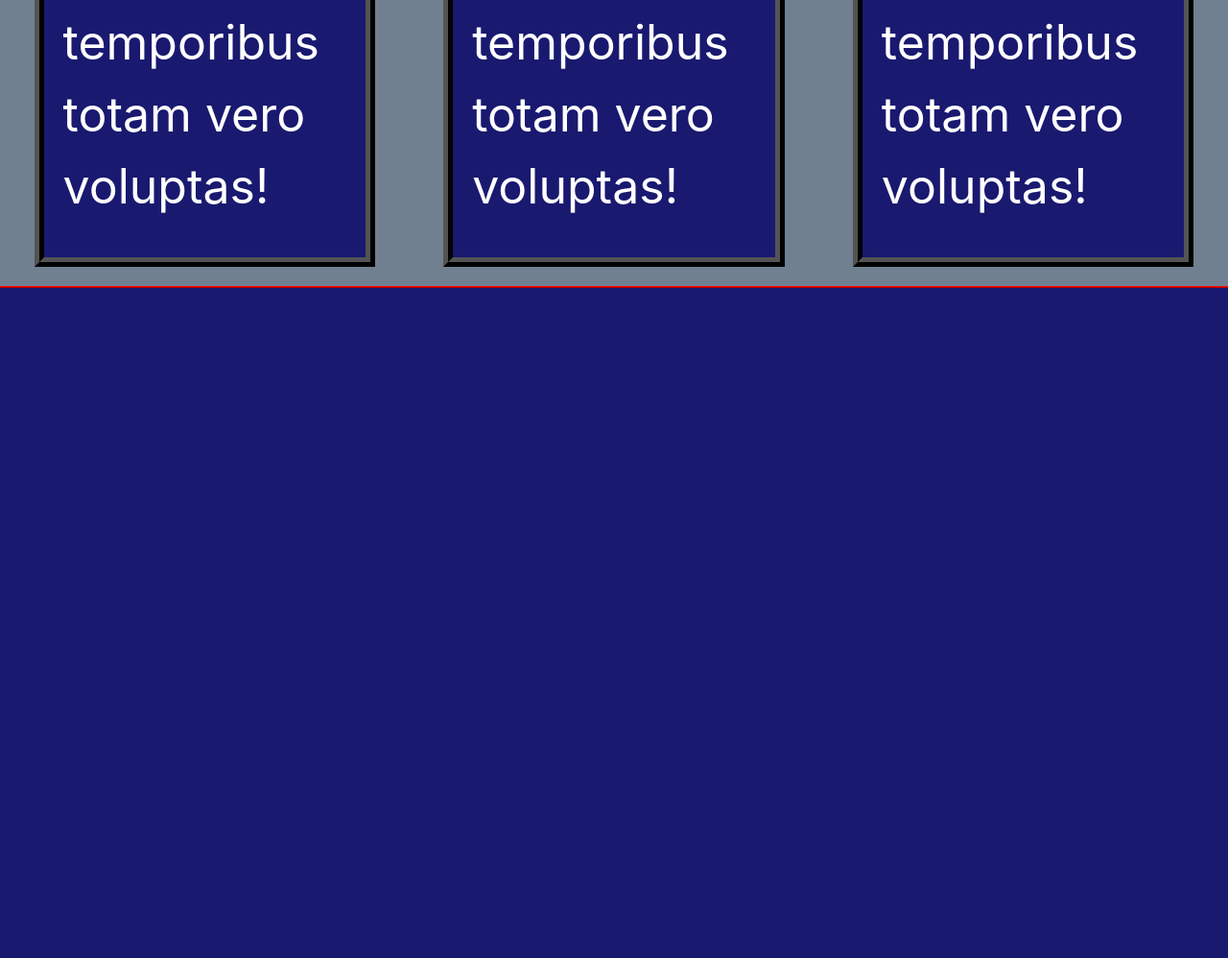
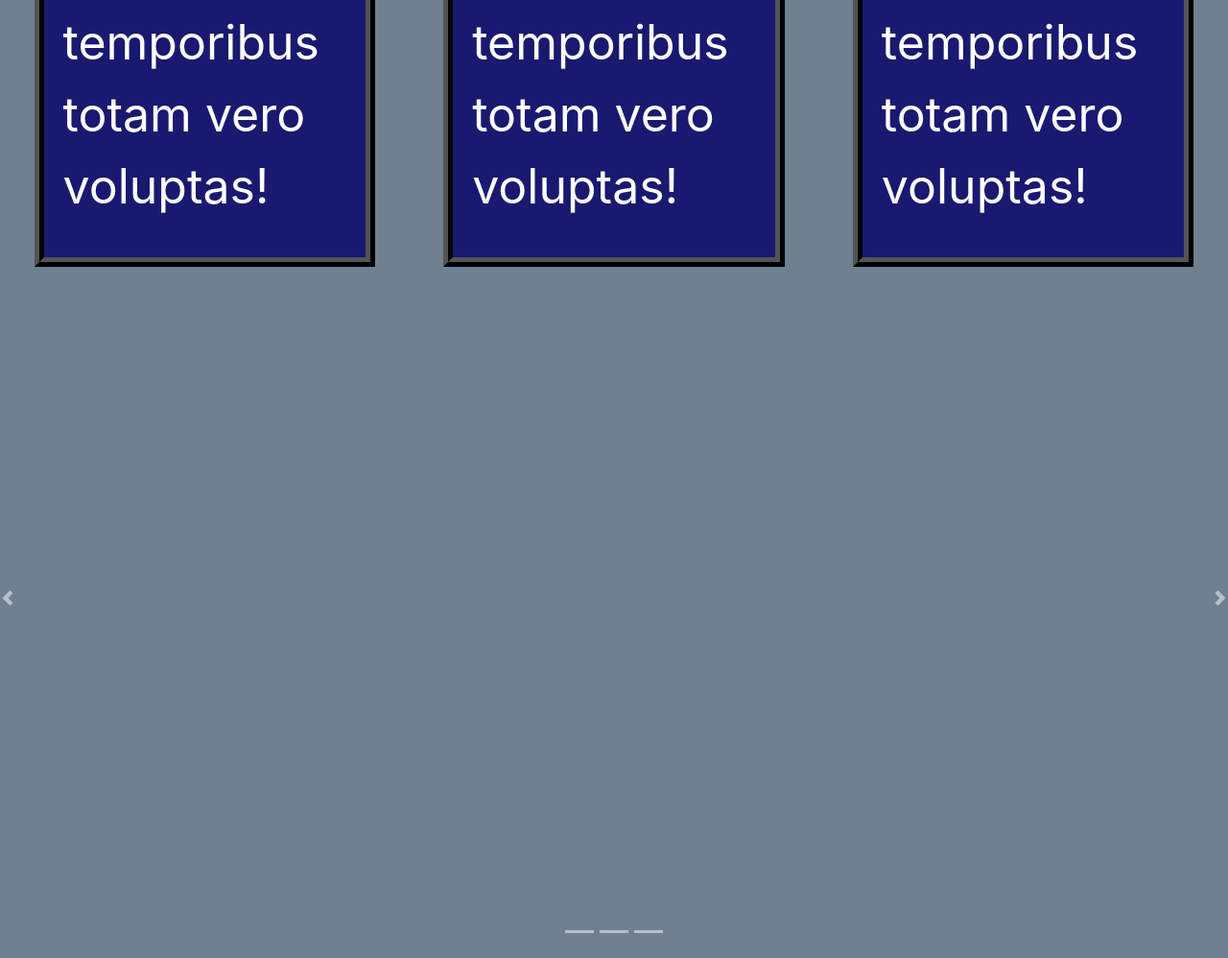
Before and after one commit to kamil-buczek/Boston_Web, a plain HTML site: page index.html in a window 1280 px wide. Shown: the part 2480-3478 px from the top of the page at 96% size. Before the commit the page ends 2780 px from the top, so only its background shows below. Drawn offline with nearby package versions, Linux system fonts and the light colour scheme.

Commit message:
Adding slider

```diff
--- a/index.html
+++ b/index.html
@@ -98,9 +98,51 @@
             <div class="col-1"></div>
           </div>
         </div>
+      </div>
+      <div class="row" id="content-slider">
+        <div class="col-12">
+          <div class="row" id="content-slider-top">
+            <div class="col-1">
+              <a class="carousel-control-prev" href="#slider" role="button" data-slide="prev">
+                <span class="carousel-control-prev-icon" aria-hidden="true"></span>
+                <span class="sr-only">Previous</span>
+              </a>
+            </div>
+            <div class="col-10">
+              <div id="slider" class="carousel slide" data-ride="carousel">
+                <div class="carousel-inner">
+                  <div class="carousel-item active">
+                    <!--img class="d-block w-100" src="..." alt="First slide"-->
+                  </div>
+                  <div class="carousel-item">
+                    Slider drugi
+                    <!--img class="d-block w-100" src="..." alt="Second slide"-->
+                  </div>
+                  <div class="carousel-item">
+                    Slider trzeci
+                    <!--img class="d-block w-100" src="..." alt="Third slide"-->
+                  </div>
+                </div>
+              </div>
+            </div>
+            <div class="col-1">
+              <a class="carousel-control-next" href="#slider" role="button" data-slide="next">
+                <span class="carousel-control-next-icon" aria-hidden="true" ></span>
+                <span class="sr-only">Next</span>
+              </a>
+            </div>
+          </div>
+          <div class="row" id="content-slider-bottom">
+            <div class="col-12">
+              <ol class="carousel-indicators">
+                <li data-target="#slider" data-slide-to="0"></li>
+                <li data-target="#slider" data-slide-to="1"></li>
+                <li data-target="#slider" data-slide-to="2"></li>
+              </ol>
+            </div>
+          </div>
         </div>
       </div>
-
     </div>
 
     <!-- Optional JavaScript -->
--- a/style.css
+++ b/style.css
@@ -68,10 +68,7 @@ body {
 }
 
 #content-center{
-	border-bottom-color: red;
-	border-bottom-width: 2px;
-	border-bottom-style: ridge;
-	border-top-color: red;
+	border-top-color: black;
 	border-top-width: 2px;
 	border-top-style: ridge;
 	background-color: slategray;
@@ -87,6 +84,26 @@ body {
 	margin-bottom: 20px;
 }
 
+#content-slider {
+	height: 700px;
+	background-color: slategray;
+	text-align: center;
+}
+
+#content-slider-top {
+	height: 600px;
+	padding-top: 50px;
+}
+
+.carousel-control-next-icon, .carousel-control-prev-icon {
+	width: 24px;
+	height: 24px;
+}
+
+#content-slider-bottom {
+	height: 100px;
+}
+
 @media (min-width: 760px) {
 	#content{
 		font-size:50px;
```
